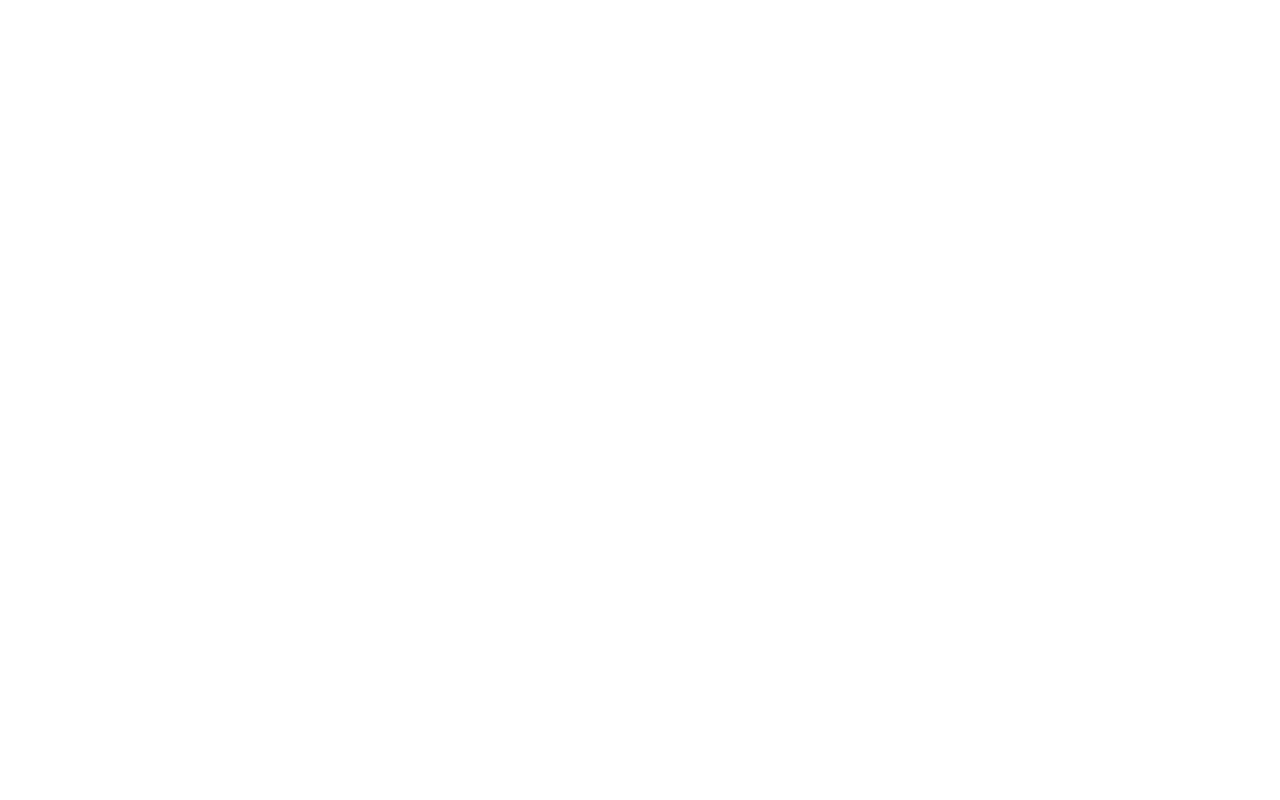
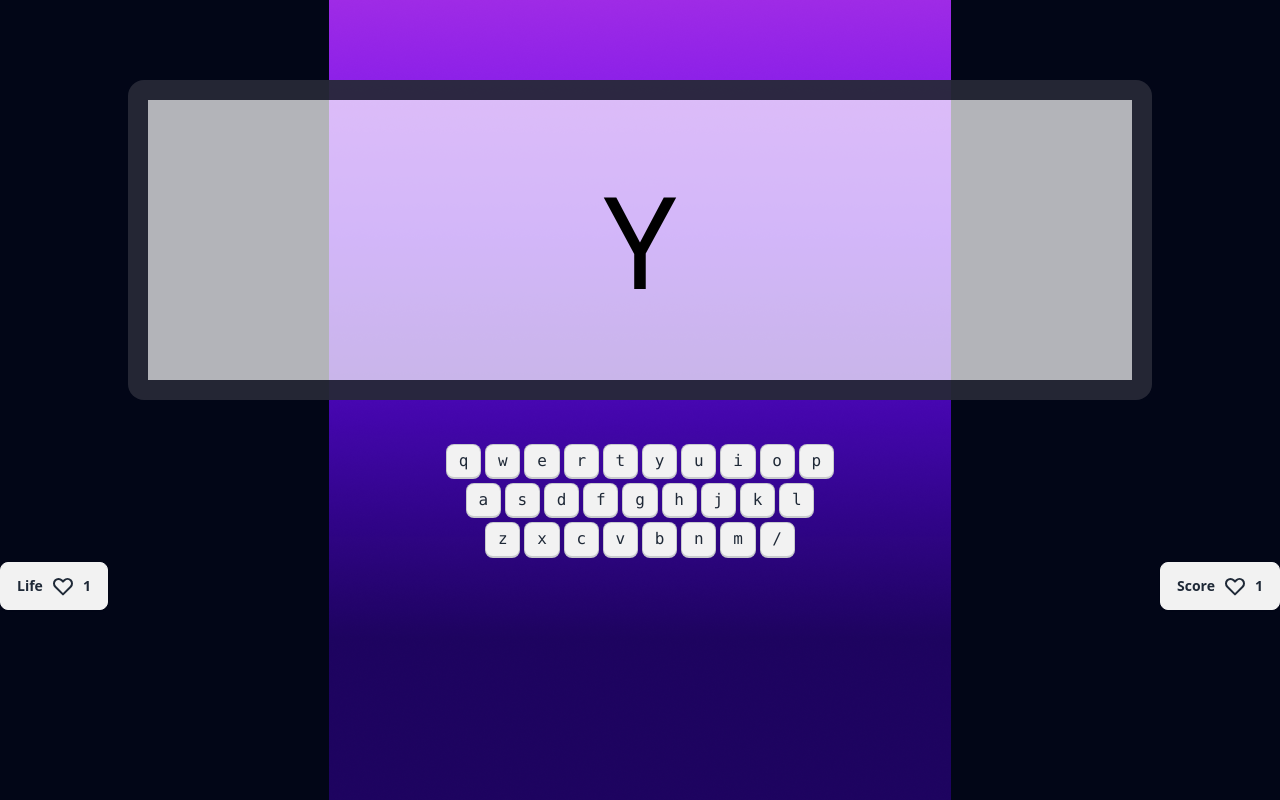
Before and after one commit to Nafiul2024/alpha-clash-pro, a plain HTML site: page index.html in a window 1280 px wide. Drawn offline with nearby package versions, Linux system fonts and the light colour scheme.

Commit message:
Second Part Done

```diff
--- a/index.html
+++ b/index.html
@@ -12,18 +12,90 @@
     />
     <script src="https://cdn.tailwindcss.com"></script>
   </head>
-  <body>
-    <section class="home">
+  <body class="">
+    <main
+      class="min-h-screen bg-slate-950 bg-[url(images/background.png)] bg-no-repeat bg-center"
+    >
+      <!-- Home Screen -->
+      <section
+        class="home text-white flex justify-center items-center min-h-screen hidden"
+      >
+        <div class="flex flex-col items-center gap-10 ">
+          <h1 class="text-7xl">Alpha Clash Pro</h1>
+          <p>Unleash Your Keyboard, press "Enter" to Play</p>
+          <button class="btn text-black">Play Now</button>
+        </div>
+      </section>
+      <!-- Play Ground Start-->
+      <section class="play-ground">
+        <!-- Screen Start-->
+        <div class="flex justify-center pt-20 pb-10">
+            <div class="artboard artboard-horizontal phone-6 border-[20px] rounded-2xl border-[#010313CC] bg-[#FFFFFFB3]">
+                <div class="flex justify-center items-center h-full">
+                    <p class="text-black text-9xl">Y</p>
+                </div>
+            </div>
 
-    </section>
+        </div>
+        <!-- Screen End-->
 
-    <section class="play-ground">
+        <!-- keyboard Start-->
+        <div class="">
+            <div class="flex justify-center gap-1 my-1 w-full">
+                <kbd class="kbd">q</kbd>
+                <kbd class="kbd">w</kbd>
+                <kbd class="kbd">e</kbd>
+                <kbd class="kbd">r</kbd>
+                <kbd class="kbd">t</kbd>
+                <kbd class="kbd">y</kbd>
+                <kbd class="kbd">u</kbd>
+                <kbd class="kbd">i</kbd>
+                <kbd class="kbd">o</kbd>
+                <kbd class="kbd">p</kbd>
+              </div>
+              <div class="flex justify-center gap-1 my-1 w-full">
+                <kbd class="kbd">a</kbd>
+                <kbd class="kbd">s</kbd>
+                <kbd class="kbd">d</kbd>
+                <kbd class="kbd">f</kbd>
+                <kbd class="kbd">g</kbd>
+                <kbd class="kbd">h</kbd>
+                <kbd class="kbd">j</kbd>
+                <kbd class="kbd">k</kbd>
+                <kbd class="kbd">l</kbd>
+              </div>
+              <div class="flex justify-center gap-1 my-1 w-full">
+                <kbd class="kbd">z</kbd>
+                <kbd class="kbd">x</kbd>
+                <kbd class="kbd">c</kbd>
+                <kbd class="kbd">v</kbd>
+                <kbd class="kbd">b</kbd>
+                <kbd class="kbd">n</kbd>
+                <kbd class="kbd">m</kbd>
+                <kbd class="kbd">/</kbd>
+              </div>
+        </div>
+        <!-- keyboard End-->
 
-    </section>
+        <!-- Life Score Start-->
+        <div class="flex justify-between">
+            <button class="btn">
+                Life
+                <svg xmlns="http://www.w3.org/2000/svg" class="h-6 w-6" fill="none" viewBox="0 0 24 24" stroke="currentColor"><path stroke-linecap="round" stroke-linejoin="round" stroke-width="2" d="M4.318 6.318a4.5 4.5 0 000 6.364L12 20.364l7.682-7.682a4.5 4.5 0 00-6.364-6.364L12 7.636l-1.318-1.318a4.5 4.5 0 00-6.364 0z" /></svg>
+                <span>1</span>
+              </button>
+            <button class="btn">
+                Score
+                <svg xmlns="http://www.w3.org/2000/svg" class="h-6 w-6" fill="none" viewBox="0 0 24 24" stroke="currentColor"><path stroke-linecap="round" stroke-linejoin="round" stroke-width="2" d="M4.318 6.318a4.5 4.5 0 000 6.364L12 20.364l7.682-7.682a4.5 4.5 0 00-6.364-6.364L12 7.636l-1.318-1.318a4.5 4.5 0 00-6.364 0z" /></svg>
+                <span>1</span>
+              </button>
+        </div>
+        <!-- Life Score End-->
+      </section>
+      <!-- Play Ground End-->
+      <section class="score">
 
-    <section class="score">
-
-    </section>
-
+      </section>
+    </main>
   </body>
 </html>
```
